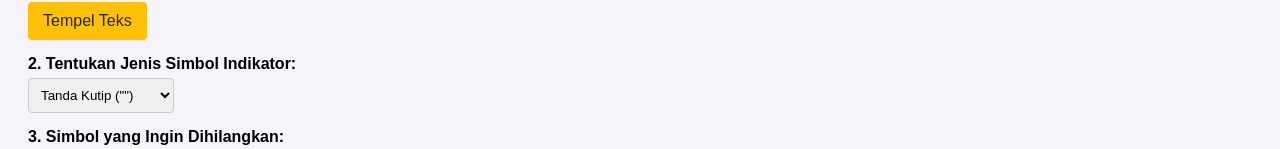
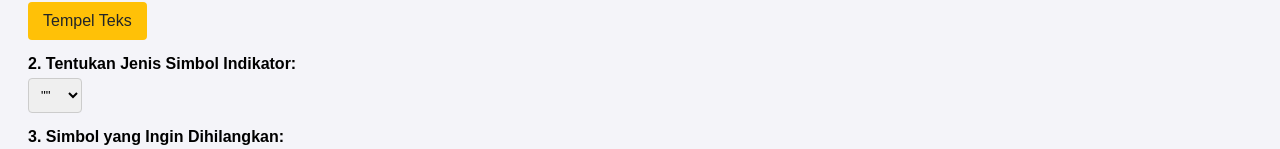
Before and after one commit to ImAmAmirulloh/Tools, a plain HTML site: page index.html in a window 1280 px wide. Shown: the part 264-413 px from the top of the page. Drawn offline with Linux system fonts and the light colour scheme.

Commit message:
Update index.html

```diff
--- a/index.html
+++ b/index.html
@@ -101,11 +101,11 @@
     <label>2. Tentukan Jenis Simbol Indikator:</label>
     <div class="symbol-inputs">
         <select id="simbolPilihan">
-            <option value='"' selected>Tanda Kutip ("")</option>
-            <option value="()">Kurung Biasa ()</option>
-            <option value="[]">Kurung Siku []</option>
-            <option value="{}">Kurung Kurawal {}</option>
-            <option value="&lt;&gt;">Kurung Lancip &lt;&gt;</option>
+            <option value='"' selected>""</option>
+            <option value="()">()</option>
+            <option value="[]">[]</option>
+            <option value="{}">{}</option>
+            <option value="&lt;&gt;">&lt;&gt;</option>
         </select>
     </div>
 
```
